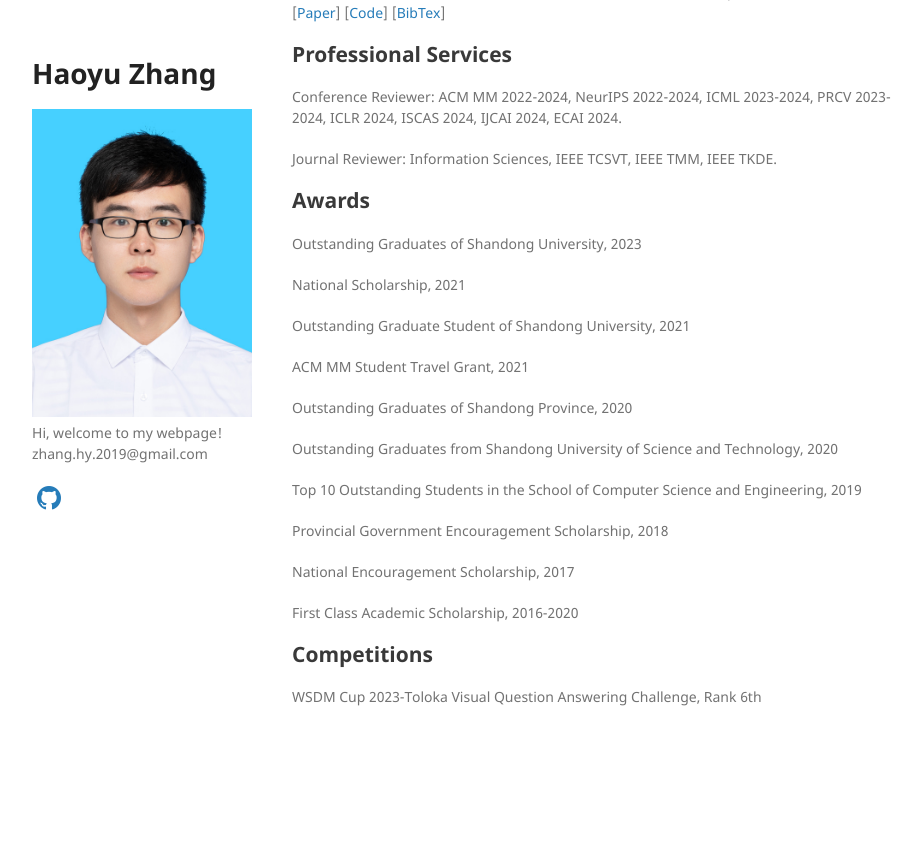
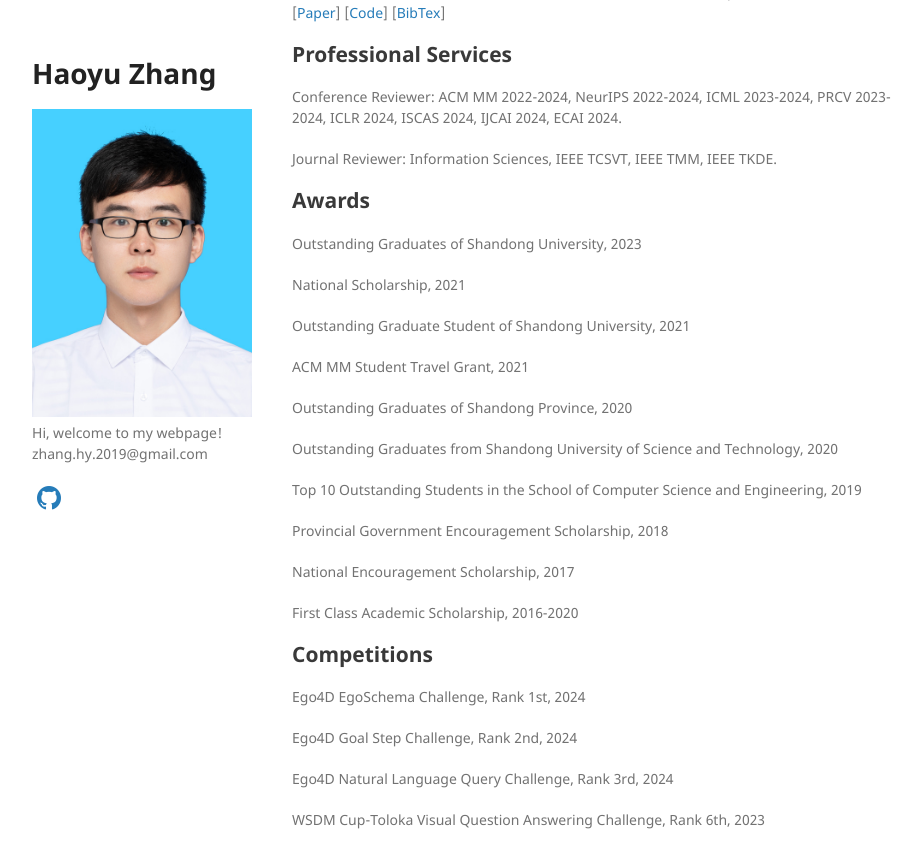
Before and after one commit to Hyu-Zhang/Hyu-Zhang.github.io, a Jekyll site: the page built from index.md, in a window 1280 px wide and 900 px high, scrolled down 1518 px. Shown: the top 868 px of the window, without its empty margins (178-1094 px from the left). Built offline with Jekyll 4.4.1, drawn with Linux system fonts in a browser that asks for light colours; a style sheet for code colours, icons or effects is not loaded; our own code applies the rules of GitHub Pages for plain Markdown files; before the commit the page ends 2295 px from its top, so only the background shows below that.

Commit message:
Update index.md

```diff
--- a/index.md
+++ b/index.md
@@ -127,7 +127,13 @@ First Class Academic Scholarship, 2016-2020
 
 ## Competitions
 
-WSDM Cup 2023-Toloka Visual Question Answering Challenge, Rank 6th
+Ego4D EgoSchema Challenge, Rank 1st, 2024
+
+Ego4D Goal Step Challenge, Rank 2nd, 2024
+
+Ego4D Natural Language Query Challenge, Rank 3rd, 2024
+
+WSDM Cup-Toloka Visual Question Answering Challenge, Rank 6th, 2023
 
 <!--
 ## Patents
```
